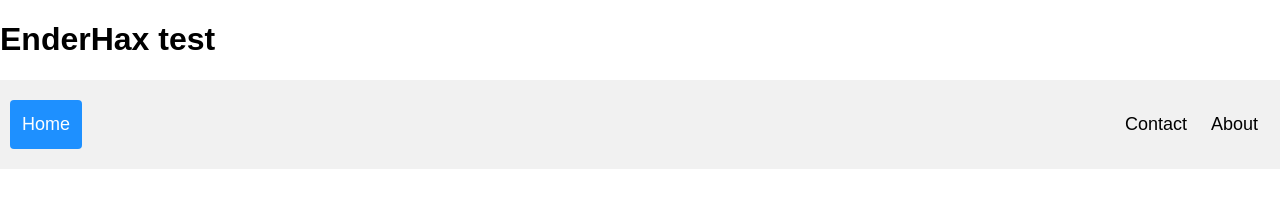
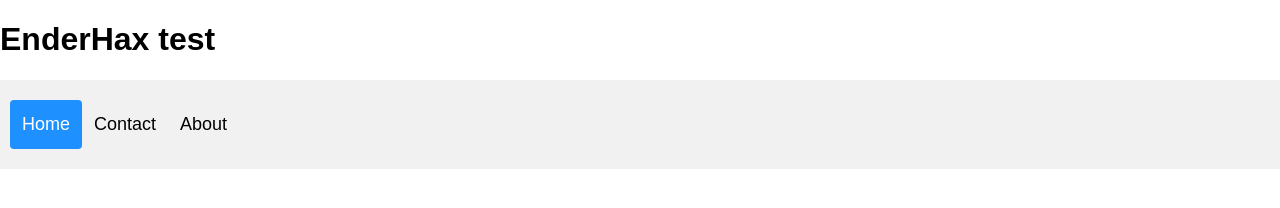
Before and after one commit to EnderHacks/EnderHacks.github.io, a plain HTML site: page home/index.html in a window 1280 px wide. Drawn offline with Linux system fonts and the light colour scheme.

Commit message:
Update index.html

```diff
--- a/home/index.html
+++ b/home/index.html
@@ -45,10 +45,6 @@
             color: white;
         }
 
-        .header-right {
-            float: right;
-        }
-
         .header-left {
             float: left;
         }
@@ -70,12 +66,10 @@
 
     <h1>EnderHax test</h1>
     <div class="header">
-        <div class="header-right">
+        <div class="header-left">
+            <a class="active" href="/home/">Home</a>
             <a href="/contact/">Contact</a>
             <a href="/about/">About</a>
-        </div>
-        <div class="header-left">
-            <a class="active" href="/home/">Home</a>
         </div>
     </div>
 </body>
```
